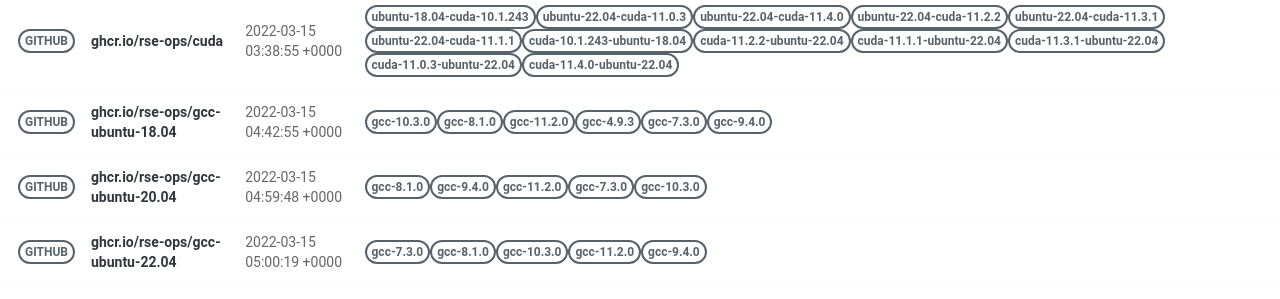
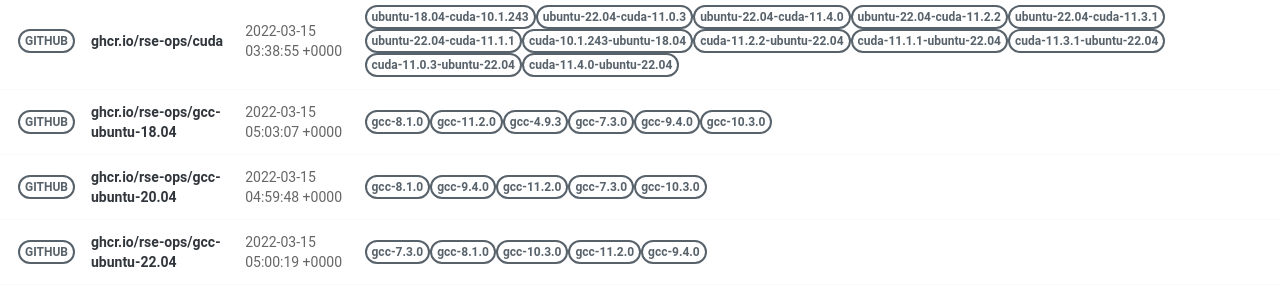
Before and after one commit to rse-ops/docker-images, a Jekyll site: the page built from pages/index.md, in a window 1280 px wide. Shown: the part 502-801 px from the top of the page. Built offline with Jekyll 4.4.1, drawn with Linux system fonts in a browser that asks for light colours; nearby versions of some CDN libraries.

Commit message:
Automated push to update library 2022-03-15

```diff
--- a/_library/ghcr.io-rse-ops-gcc-ubuntu-18.04.md
+++ b/_library/ghcr.io-rse-ops-gcc-ubuntu-18.04.md
@@ -1,14 +1,11 @@
 ---
 layout: container
 name: ghcr.io/rse-ops/gcc-ubuntu-18.04
-updated_at: 2022-03-15 04:42:55.021939
+updated_at: 2022-03-15 05:03:07.502790
 
 
 container_url: https://github.com/orgs/rse-ops/packages/container/package/gcc-ubuntu-18.04
 versions:
- - tag: gcc-10.3.0
-   dockerfile: https://github.com/rse-ops/docker-images/blob/main/ubuntu/gcc/Dockerfile
-   manifest: https://crane.ggcr.dev/manifest/ghcr.io/rse-ops/gcc-ubuntu-18.04:gcc-10.3.0
  - tag: gcc-8.1.0
    dockerfile: https://github.com/rse-ops/docker-images/blob/main/ubuntu/gcc/Dockerfile
    manifest: https://crane.ggcr.dev/manifest/ghcr.io/rse-ops/gcc-ubuntu-18.04:gcc-8.1.0
```
Also changed, not shown: other parts of _library/ghcr.io-rse-ops-gcc-ubuntu-18.04.md (+3 -0 lines).
